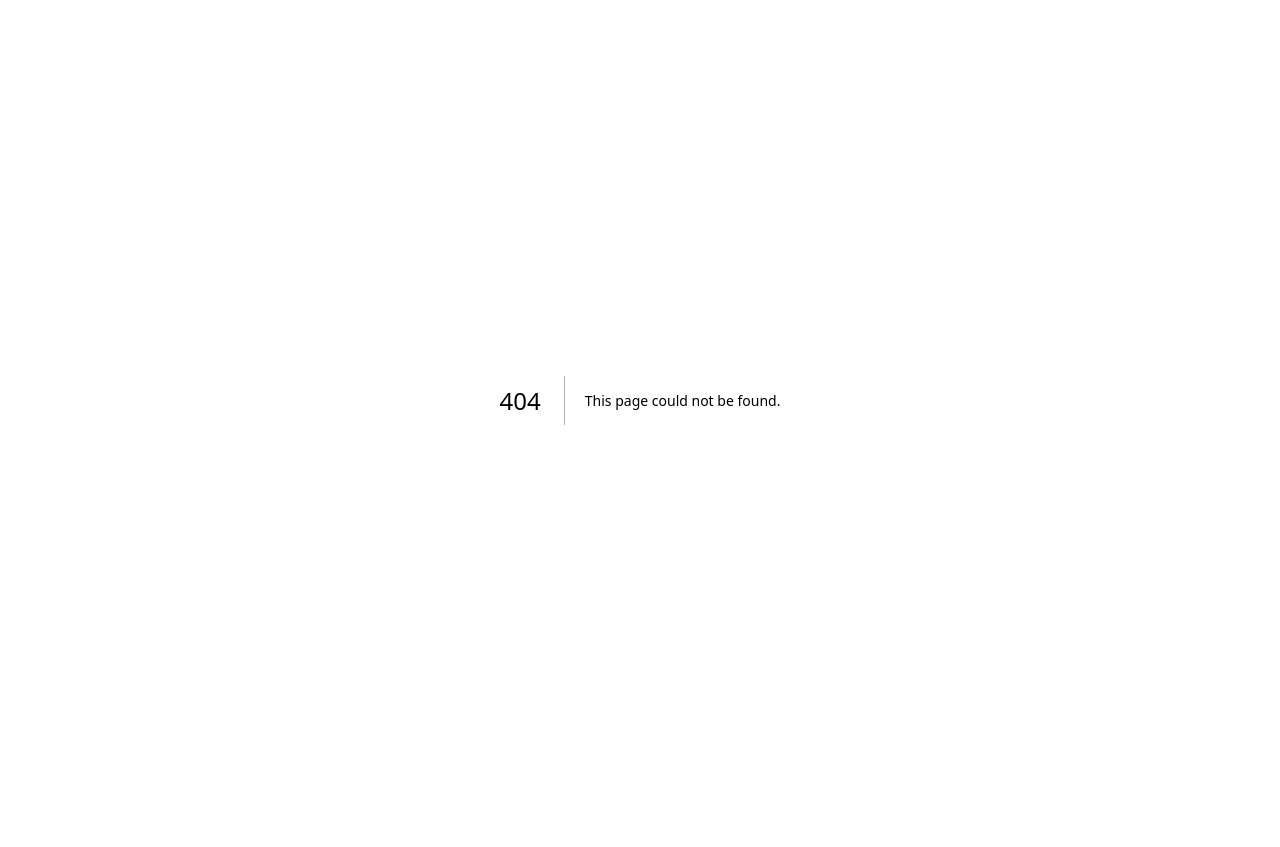
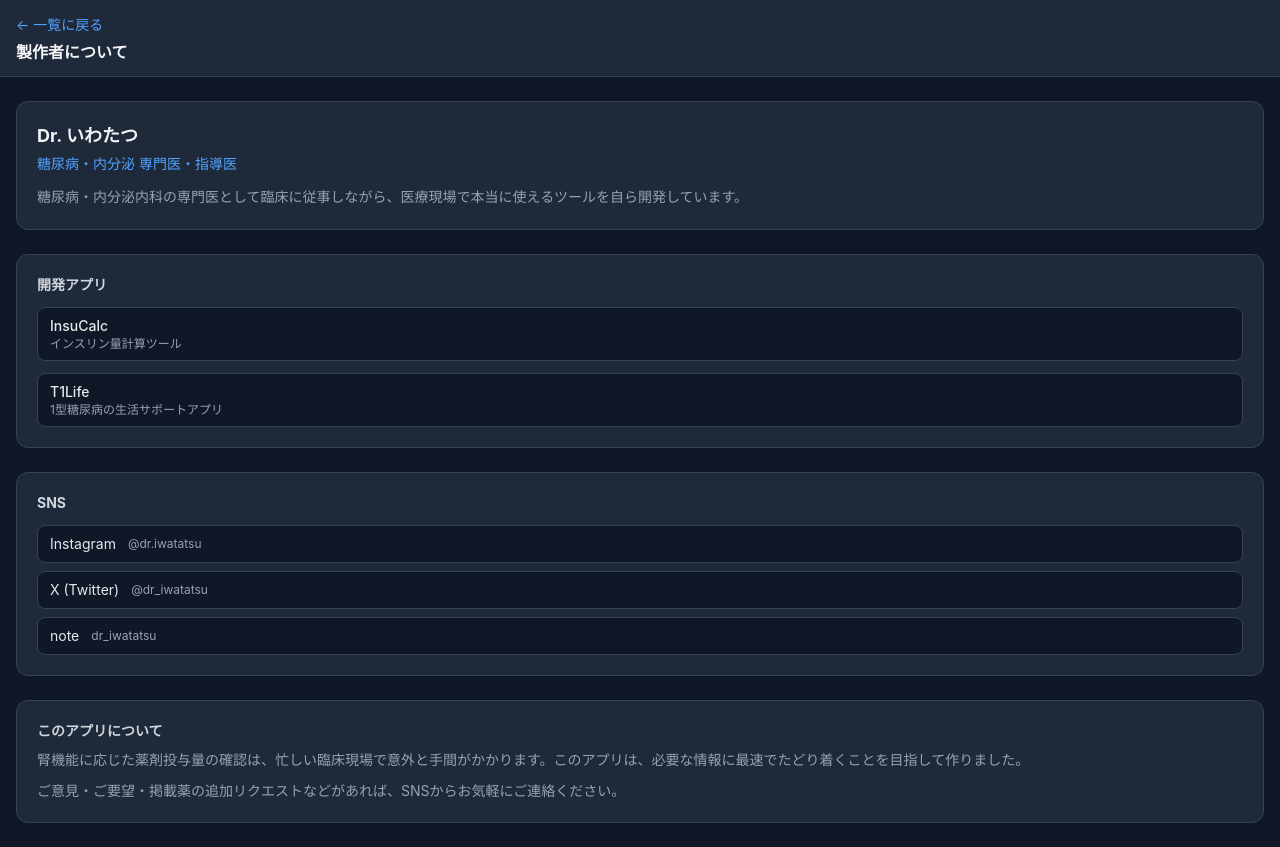
Before and after one commit to iwatatsu2/renal-dose-checker, a Next.js app: page /about in a window 1280 px wide. Before the commit this address had no page. Before the commit the page ends 800 px from the top, so only its background shows below. Built offline with nearby package versions, Linux system fonts and the light colour scheme.

Commit message:
製作者ページ（Dr.いわたつ）追加

```diff
--- /dev/null
+++ b/app/about/page.tsx
@@ -0,0 +1,102 @@
+import Link from "next/link";
+
+export default function AboutPage() {
+  return (
+    <div className="flex flex-col min-h-full bg-gray-900 text-gray-100">
+      {/* Header */}
+      <header className="bg-gray-800 px-4 py-3 sticky top-0 z-10 border-b border-gray-700">
+        <Link href="/" className="text-blue-400 text-sm">
+          ← 一覧に戻る
+        </Link>
+        <h1 className="text-base font-bold mt-1">製作者について</h1>
+      </header>
+
+      <main className="flex-1 px-4 py-6 space-y-6">
+        {/* Profile */}
+        <div className="bg-gray-800 rounded-xl border border-gray-700 p-5">
+          <h2 className="text-lg font-bold text-gray-100">Dr. いわたつ</h2>
+          <p className="text-sm text-blue-400 mt-1">
+            糖尿病・内分泌 専門医・指導医
+          </p>
+          <p className="text-sm text-gray-400 mt-3 leading-relaxed">
+            糖尿病・内分泌内科の専門医として臨床に従事しながら、医療現場で本当に使えるツールを自ら開発しています。
+          </p>
+        </div>
+
+        {/* Apps */}
+        <div className="bg-gray-800 rounded-xl border border-gray-700 p-5 space-y-3">
+          <h3 className="text-sm font-bold text-gray-300">開発アプリ</h3>
+          <a
+            href="https://insulin-calculator-tau.vercel.app"
+            target="_blank"
+            rel="noopener noreferrer"
+            className="block px-3 py-2 rounded-lg bg-gray-900 border border-gray-700 hover:border-blue-500 transition-colors"
+          >
+            <p className="text-sm font-medium text-gray-200">InsuCalc</p>
+            <p className="text-xs text-gray-400">
+              インスリン量計算ツール
+            </p>
+          </a>
+          <a
+            href="https://t1life.vercel.app"
+            target="_blank"
+            rel="noopener noreferrer"
+            className="block px-3 py-2 rounded-lg bg-gray-900 border border-gray-700 hover:border-blue-500 transition-colors"
+          >
+            <p className="text-sm font-medium text-gray-200">T1Life</p>
+            <p className="text-xs text-gray-400">
+              1型糖尿病の生活サポートアプリ
+            </p>
+          </a>
+        </div>
+
+        {/* SNS */}
+        <div className="bg-gray-800 rounded-xl border border-gray-700 p-5 space-y-3">
+          <h3 className="text-sm font-bold text-gray-300">SNS</h3>
+          <div className="space-y-2">
+            <a
+              href="https://www.instagram.com/dr.iwatatsu/"
+              target="_blank"
+              rel="noopener noreferrer"
+              className="flex items-center gap-3 px-3 py-2 rounded-lg bg-gray-900 border border-gray-700 hover:border-blue-500 transition-colors"
+            >
+              <span className="text-sm text-gray-200">Instagram</span>
+              <span className="text-xs text-gray-400">@dr.iwatatsu</span>
+            </a>
+            <a
+              href="https://x.com/dr_iwatatsu"
+              target="_blank"
+              rel="noopener noreferrer"
+              className="flex items-center gap-3 px-3 py-2 rounded-lg bg-gray-900 border border-gray-700 hover:border-blue-500 transition-colors"
+            >
+              <span className="text-sm text-gray-200">X (Twitter)</span>
+              <span className="text-xs text-gray-400">@dr_iwatatsu</span>
+            </a>
+            <a
+              href="https://note.com/dr_iwatatsu"
+              target="_blank"
+              rel="noopener noreferrer"
+              className="flex items-center gap-3 px-3 py-2 rounded-lg bg-gray-900 border border-gray-700 hover:border-blue-500 transition-colors"
+            >
+              <span className="text-sm text-gray-200">note</span>
+              <span className="text-xs text-gray-400">dr_iwatatsu</span>
+            </a>
+          </div>
+        </div>
+
+        {/* Message */}
+        <div className="bg-gray-800 rounded-xl border border-gray-700 p-5">
+          <h3 className="text-sm font-bold text-gray-300 mb-2">
+            このアプリについて
+          </h3>
+          <p className="text-sm text-gray-400 leading-relaxed">
+            腎機能に応じた薬剤投与量の確認は、忙しい臨床現場で意外と手間がかかります。このアプリは、必要な情報に最速でたどり着くことを目指して作りました。
+          </p>
+          <p className="text-sm text-gray-400 leading-relaxed mt-2">
+            ご意見・ご要望・掲載薬の追加リクエストなどがあれば、SNSからお気軽にご連絡ください。
+          </p>
+        </div>
+      </main>
+    </div>
+  );
+}
--- a/app/page.tsx
+++ b/app/page.tsx
@@ -113,9 +113,16 @@ export default function Home() {
             </div>
           )}
 
-          <p className="text-center text-gray-500 pt-2">
-            最終データ更新日: 2025年5月
-          </p>
+          <div className="flex items-center justify-center gap-3 pt-2">
+            <Link
+              href="/about"
+              className="text-blue-400 hover:text-blue-300"
+            >
+              製作者情報
+            </Link>
+            <span className="text-gray-600">|</span>
+            <span className="text-gray-500">最終更新: 2025年5月</span>
+          </div>
         </div>
       </footer>
     </div>
```
